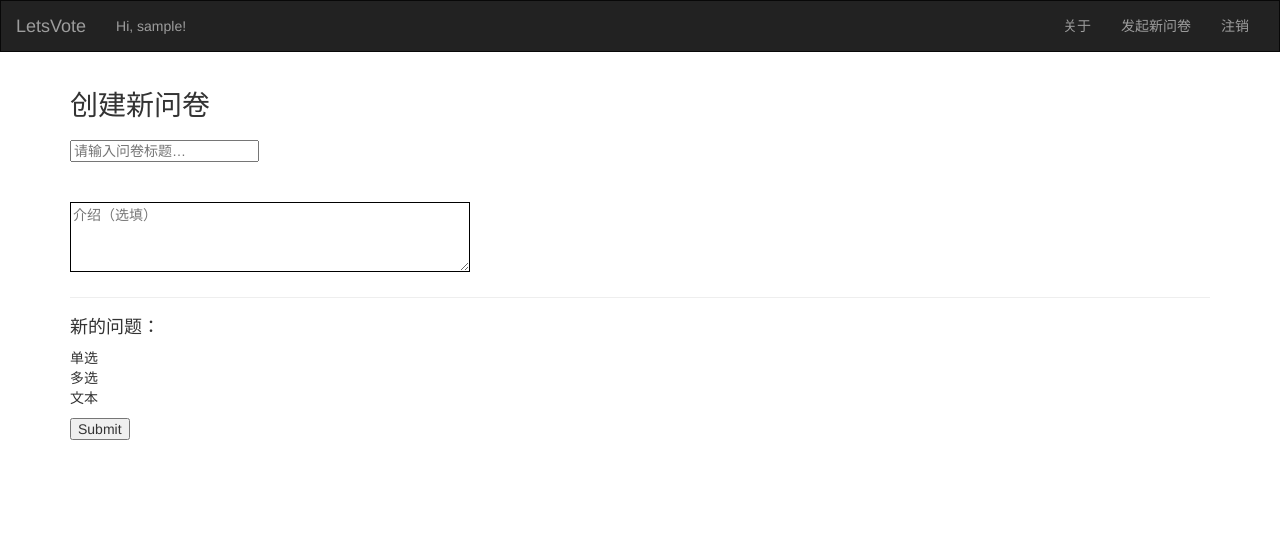
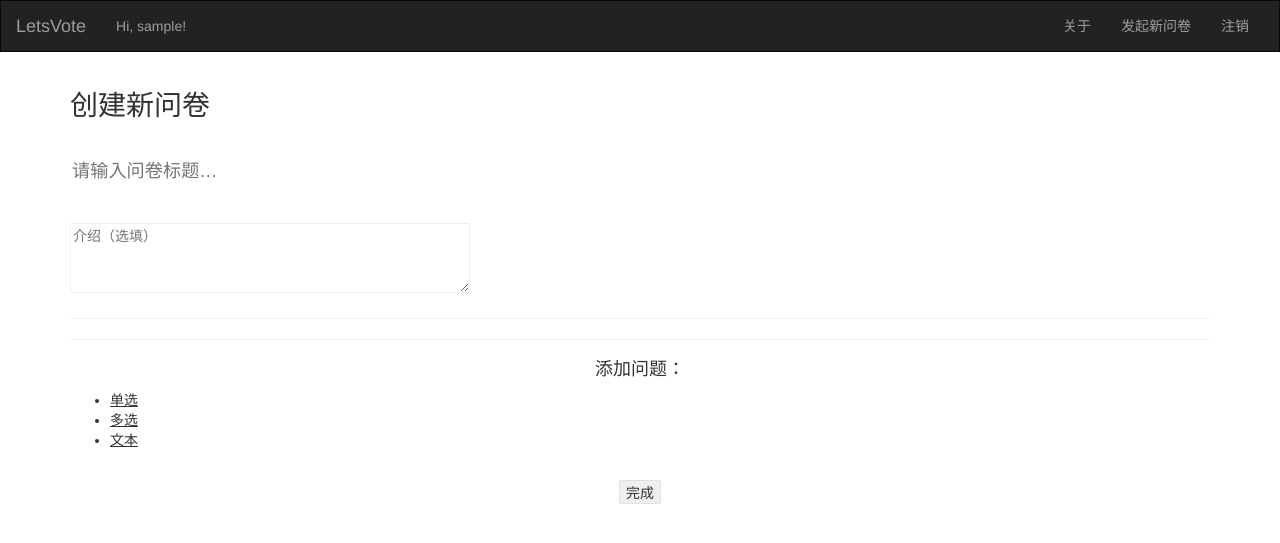
Before and after one commit to kanlac/letsvote, a Flask app: page /originate in a window 1280 px wide. Shown: the top 543 px of the page. Run offline with Flask 2, Linux system fonts and the light colour scheme; the visitor is signed in with stand-in values (Sample User, id 1); data comes from the database, SQL or seed files in the repository; some libraries are stand-ins or nearby versions.

Commit message:
originate page style.

```diff
--- a/app/static/css/originate.css
+++ b/app/static/css/originate.css
@@ -1,3 +1,40 @@
-textarea {
-	border: 1px solid black;
+input, textarea {
+	border: 1px solid #33333314;
+	border-radius: 2px;
 }
+
+.option-text {
+	text-align: center;
+	color: #333;
+	font-size: 0.8em;
+}
+
+.del-question {
+	color: red;
+	display: block;
+	float: right;
+}
+
+.subtitle {
+	text-align: center;
+}
+
+.submit-btn {
+	text-align: center;
+}
+
+.q-title {
+	font-size: 1.3em;
+	width: 100%;
+	font-weight: 500;
+	color: #555;
+	border: none;
+}
+
+.q-comment {
+	color: #555;
+}
+
+.new-question {
+	text-decoration: underline;
+}
--- a/app/templates/originate.html
+++ b/app/templates/originate.html
@@ -8,25 +8,27 @@
 {% block title %}LetsVote-创建问卷{% endblock %}
 
 {% block page_content %}
-<h1>创建新问卷</h1>
+<h1>创建新问卷</h1><br>
 
 <form method="post" id="form">
-	<input placeholder="请输入问卷标题…" name="title" type="text" class="required"><br><br><br>
-	<textarea placeholder="介绍（选填）" name="comment"></textarea>
+	<input placeholder="请输入问卷标题…" name="title" type="text" class="q-title required"><br><br><br>
+	<textarea class="q-comment" placeholder="介绍（选填）" name="comment"></textarea>
 	<hr>
 
-	<div id="question-area"></div>
+	<div id="question-area"></div><hr>
 
 	<div class="new-question-field">
-		<h4>新的问题：</h4>
-		<p>
-			<div onclick="new_question(1)">单选</div>
-			<div onclick="new_question(2)">多选</div>
-			<div onclick="new_question(3)">文本</div>
-		</p>
+		<h4 class="subtitle">添加问题：</h4>
+		<ul>
+			<li><div class="new-question" onclick="new_question(1)">单选</div></li>
+			<li><div class="new-question" onclick="new_question(2)">多选</div></li>
+			<li><div class="new-question" onclick="new_question(3)">文本</div></li>
+		</ul>
+	</div><br>
+
+	<div class="submit-btn">
+		<input type="submit" name="submit" value="完成"></input>
 	</div>
-
-	<input type="submit" name="submit"></input>
 </form>
 {% endblock %}
 
@@ -80,51 +82,53 @@
 		switch(type) {
 			case 1: q_div.setAttribute('class', 'radio-field');
 					q_div.innerHTML = "<input style='display: none;' name='q" + q_id + "-type' value='radio'>" +
-						"<h4>「单选」</h4>" +
+						"<h4>❧ 单选 ❧</h4>" +
 						"<p>问题：<input type='text' name='q" + q_id + "-label' class='required'></p>" +
 						"<p>描述（选填）：<input type='text' name='q" + q_id + "-desc'></p>" +
-						"<h6 class='option-text'>--选项--</h6>" +
+						"<p class='option-text'>-- -- 选项 -- --</p>" +
 						"<a class='option-add' onclick='add_option(" + q_id + ")'>add</a>&nbsp;&nbsp;&nbsp;" +
 						"<a class='option-del' onclick='del_option(" + q_id + ")'>del</a>" +
 						"<ul id='q" + q_id + "-list'>" +
 						"	<li>" +
-						"		<input class='option_item required' type='text' name='q" + q_id + "-option_item'>" +
+						"		<input class='option_item required' type='text' name='q" + q_id + "-option_item' placeholder='填写选项…'>" +
 						"	</li>" +
 						"	<li>" +
-						"		<input class='option_item required' type='text' name='q" + q_id + "-option_item'>" +
+						"		<input class='option_item required' type='text' name='q" + q_id + "-option_item' placeholder='填写选项…'>" +
 						"	</li>" +
 						"</ul>" +
+						"<p class='option-text'>-- --- --- --</p>" +
 						"<input type='checkbox' name='q" + q_id + "-allow_other'>是否包含「其他」项<br>" +
 						"<input type='checkbox' name='q" + q_id + "-is_mandatory' checked>是否必选<br>" +
-						"<div onclick='del_question(" + q_id + ")'>删除</p>";
+						"<div class='del-question' onclick='del_question(" + q_id + ")'>删除</div><br><br>";
 					break;
 			case 2: q_div.setAttribute('class', 'checkbox-field');
 					q_div.innerHTML = "<input style='display: none;' name='q" + q_id + "-type' value='checkbox'>" +
-						"<h4>「多选」</h4>" +
+						"<h4>❧ 多选 ❧</h4>" +
 						"<p>问题：<input type='text' name='q" + q_id + "-label' class='required'></p>" +
 						"<p>描述（选填）：<input type='text' name='q" + q_id + "-desc'></p>" +
-						"<h6 class='option-text'>--选项--</h6>" +
+						"<p class='option-text'>-- 选项 --</p>" +
 						"<a class='option-add' onclick='add_option(" + q_id + ")'>add</a>&nbsp;&nbsp;&nbsp;" +
 						"<a class='option-del' onclick='del_option(" + q_id + ")'>del</a>" +
 						"<ul id='q" + q_id + "-list'>" +
 						"	<li>" +
-						"		<input class='option_item required' type='text' name='q" + q_id + "-option_item'>" +
+						"		<input class='option_item required' type='text' name='q" + q_id + "-option_item' placeholder='填写选项…'>" +
 						"	</li>" +
 						"	<li>" +
-						"		<input class='option_item required' type='text' name='q" + q_id + "-option_item'>" +
+						"		<input class='option_item required' type='text' name='q" + q_id + "-option_item' placeholder='填写选项…'>" +
 						"	</li>" +
 						"</ul>" +
+						"<p class='option-text'>-- --- --- --</p>" +
 						"<input type='checkbox' name='q" + q_id + "-allow_other'>是否包含「其他」项<br>" +
-						"<input type='checkbox' name='q" + q_id + "-is_mandatory'>是否必选<br>" +
-						"<div onclick='del_question(" + q_id + ")'>删除</p>";
+						"<input type='checkbox' name='q" + q_id + "-is_mandatory' checked>是否必选<br>" +
+						"<div class='del-question' onclick='del_question(" + q_id + ")'>删除</div><br><br>";
 					break;
 			case 3: q_div.setAttribute('class', 'text-field');
 					q_div.innerHTML = "<input style='display: none;' name='q" + q_id + "-type' value='text'>" +
-						"<h4>「文本」</h4>" +
+						"<h4>❧ 文本 ❧</h4>" +
 						"<p>问题：<input type='text' name='q" + q_id + "-label' class='required'></p>" +
 						"<p>描述（选填）：<input type='text' name='q" + q_id + "-desc'></p>" +
 						"<input type='checkbox' name='q" + q_id + "-is_mandatory'>是否必选<br>" +
-						"<div onclick='del_question(" + q_id + ")'>删除</p>";
+						"<div class='del-question' onclick='del_question(" + q_id + ")'>删除</div><br><br>";
 					break;
 		}
 		q_id++;
```
